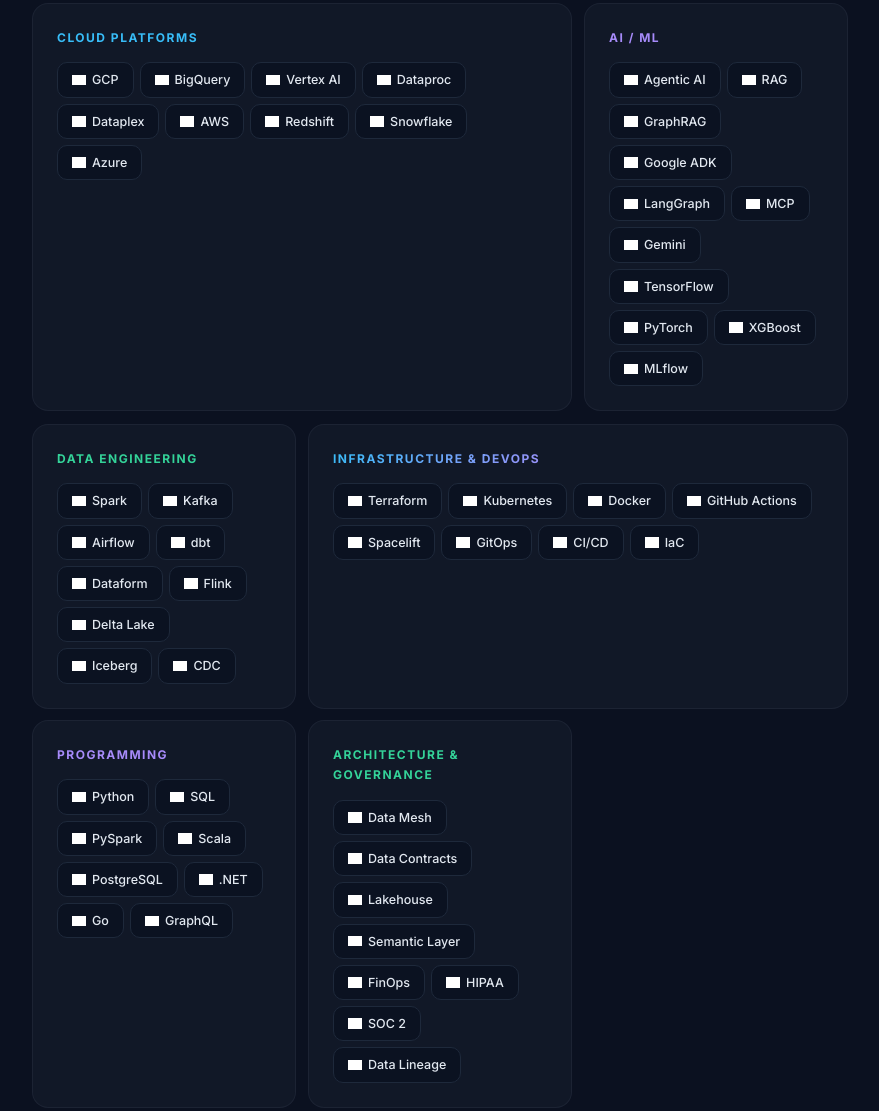
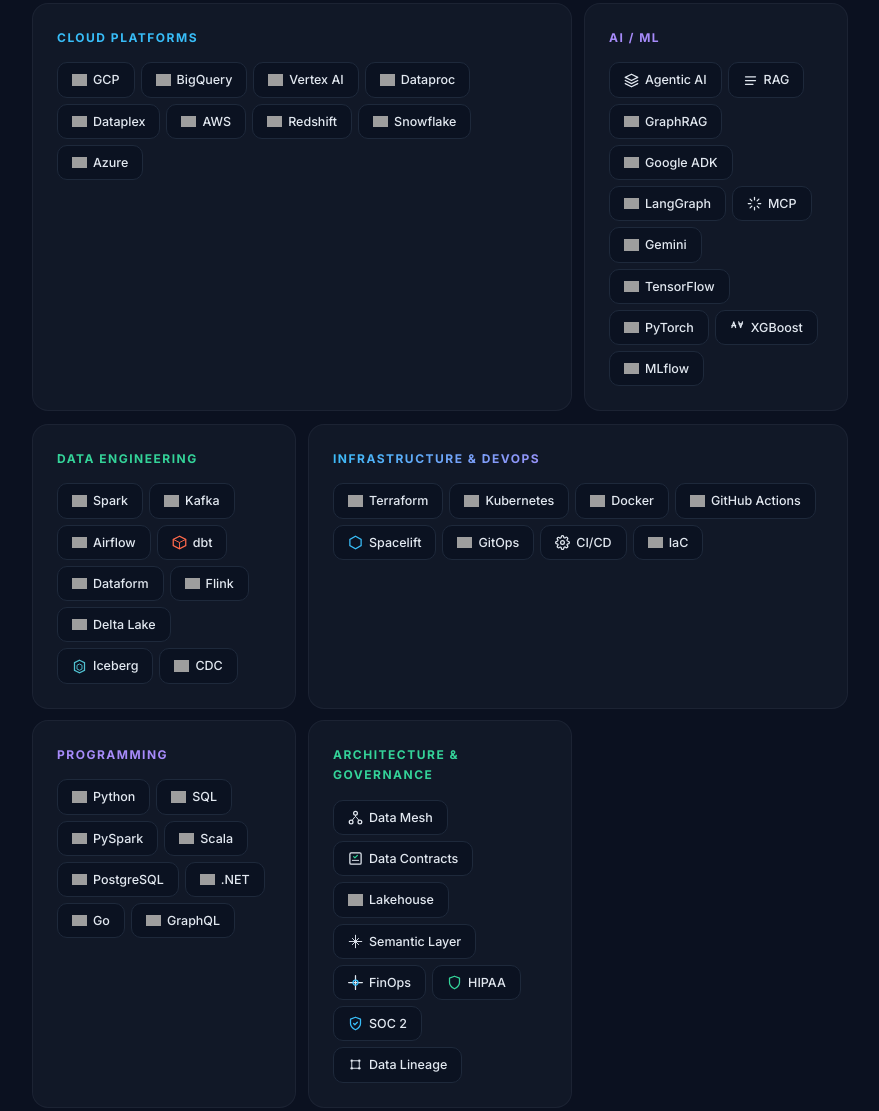
Before and after one commit to AnveshJarabani/portfolio, a plain HTML site: page index.html in a window 1280 px wide. Shown: the part 1939-3050 px from the top of the page, without its empty margins (384-1263 px from the left). Drawn offline with Linux system fonts and the light colour scheme; grey boxes are pictures that could not be loaded.

Commit message:
fix: replace broken icon URLs with inline SVGs and verified CDN links

```diff
--- a/index.html
+++ b/index.html
@@ -346,10 +346,15 @@ section:last-of-type::after { display: none; }
   transform: translateY(-1px);
 }
 .pill img {
-  width: 14px; height: 14px; object-fit: contain;
-  filter: grayscale(100%) brightness(1.8); transition: filter 0.3s;
+  width: 15px; height: 15px; object-fit: contain;
+  transition: transform 0.3s;
 }
-.pill:hover img { filter: none; }
+.pill:hover img { transform: scale(1.15); }
+.pill .gi {
+  width: 15px; height: 15px; flex-shrink: 0;
+  transition: transform 0.3s;
+}
+.pill:hover .gi { transform: scale(1.15); }
 
 /* ═══ EDUCATION ═══ */
 .edu-card {
@@ -742,12 +747,12 @@ footer a:hover { color: var(--accent); }
       <div class="bento-title">Cloud Platforms</div>
       <div class="pills">
         <span class="pill"><img src="https://cdn.jsdelivr.net/gh/devicons/devicon/icons/googlecloud/googlecloud-original.svg" alt="">GCP</span>
-        <span class="pill"><img src="https://cdn.simpleicons.org/googlebigquery/4285F4" alt="">BigQuery</span>
-        <span class="pill"><img src="https://cdn.simpleicons.org/googlecloud/4285F4" alt="">Vertex AI</span>
-        <span class="pill"><img src="https://cdn.simpleicons.org/googlecloud/4285F4" alt="">Dataproc</span>
-        <span class="pill"><img src="https://cdn.simpleicons.org/googlecloud/4285F4" alt="">Dataplex</span>
+        <span class="pill"><img src="https://cdn.jsdelivr.net/gh/devicons/devicon/icons/googlecloud/googlecloud-original.svg" alt="">BigQuery</span>
+        <span class="pill"><img src="https://cdn.jsdelivr.net/gh/devicons/devicon/icons/googlecloud/googlecloud-original.svg" alt="">Vertex AI</span>
+        <span class="pill"><img src="https://cdn.jsdelivr.net/gh/devicons/devicon/icons/googlecloud/googlecloud-original.svg" alt="">Dataproc</span>
+        <span class="pill"><img src="https://cdn.jsdelivr.net/gh/devicons/devicon/icons/googlecloud/googlecloud-original.svg" alt="">Dataplex</span>
         <span class="pill"><img src="https://cdn.jsdelivr.net/gh/devicons/devicon/icons/amazonwebservices/amazonwebservices-original-wordmark.svg" alt="">AWS</span>
-        <span class="pill"><img src="https://cdn.simpleicons.org/amazonredshift/8C4FFF" alt="">Redshift</span>
+        <span class="pill"><img src="https://cdn.jsdelivr.net/gh/devicons/devicon/icons/amazonwebservices/amazonwebservices-original-wordmark.svg" alt="">Redshift</span>
         <span class="pill"><img src="https://cdn.simpleicons.org/snowflake/29B5E8" alt="">Snowflake</span>
         <span class="pill"><img src="https://cdn.jsdelivr.net/gh/devicons/devicon/icons/azure/azure-original.svg" alt="">Azure</span>
       </div>
@@ -756,16 +761,16 @@ footer a:hover { color: var(--accent); }
     <div class="bento-card reveal" style="--d:60" data-color="purple">
       <div class="bento-title">AI / ML</div>
       <div class="pills">
-        <span class="pill"><img src="https://cdn.simpleicons.org/openai/ffffff" alt="">Agentic AI</span>
-        <span class="pill"><img src="https://cdn.simpleicons.org/openai/ffffff" alt="">RAG</span>
+        <span class="pill"><svg class="gi" viewBox="0 0 24 24"><path d="M12 2L2 7l10 5 10-5-10-5zM2 17l10 5 10-5M2 12l10 5 10-5" stroke="currentColor" fill="none" stroke-width="2" stroke-linecap="round" stroke-linejoin="round"/></svg>Agentic AI</span>
+        <span class="pill"><svg class="gi" viewBox="0 0 24 24"><path d="M4 6h16M4 12h16M4 18h12" stroke="currentColor" fill="none" stroke-width="2" stroke-linecap="round"/></svg>RAG</span>
         <span class="pill"><img src="https://cdn.simpleicons.org/neo4j/4581C3" alt="">GraphRAG</span>
         <span class="pill"><img src="https://cdn.simpleicons.org/google/4285F4" alt="">Google ADK</span>
         <span class="pill"><img src="https://cdn.simpleicons.org/langchain/1C3C3C" alt="">LangGraph</span>
-        <span class="pill"><img src="https://cdn.simpleicons.org/anthropic/ffffff" alt="">MCP</span>
+        <span class="pill"><svg class="gi" viewBox="0 0 24 24"><path d="M12 2v4m0 12v4M4.93 4.93l2.83 2.83m8.48 8.48l2.83 2.83M2 12h4m12 0h4M4.93 19.07l2.83-2.83m8.48-8.48l2.83-2.83" stroke="currentColor" fill="none" stroke-width="2" stroke-linecap="round"/></svg>MCP</span>
         <span class="pill"><img src="https://cdn.simpleicons.org/googlegemini/8E75B2" alt="">Gemini</span>
         <span class="pill"><img src="https://cdn.jsdelivr.net/gh/devicons/devicon/icons/tensorflow/tensorflow-original.svg" alt="">TensorFlow</span>
         <span class="pill"><img src="https://cdn.jsdelivr.net/gh/devicons/devicon/icons/pytorch/pytorch-original.svg" alt="">PyTorch</span>
-        <span class="pill"><img src="https://cdn.simpleicons.org/xgboost/189FDD" alt="">XGBoost</span>
+        <span class="pill"><svg class="gi" viewBox="0 0 24 24"><path d="M3 12l3-9 3 9m-6-3h6m5-6l3 9 3-9m-6 3h6" stroke="currentColor" fill="none" stroke-width="2" stroke-linecap="round" stroke-linejoin="round"/></svg>XGBoost</span>
         <span class="pill"><img src="https://cdn.simpleicons.org/mlflow/0194E2" alt="">MLflow</span>
       </div>
     </div>
@@ -776,12 +781,12 @@ footer a:hover { color: var(--accent); }
         <span class="pill"><img src="https://cdn.jsdelivr.net/gh/devicons/devicon/icons/apachespark/apachespark-original.svg" alt="">Spark</span>
         <span class="pill"><img src="https://cdn.jsdelivr.net/gh/devicons/devicon/icons/apachekafka/apachekafka-original.svg" alt="">Kafka</span>
         <span class="pill"><img src="https://cdn.jsdelivr.net/gh/devicons/devicon/icons/apacheairflow/apacheairflow-original.svg" alt="">Airflow</span>
-        <span class="pill"><img src="https://cdn.simpleicons.org/dbt/FF694B" alt="">dbt</span>
-        <span class="pill"><img src="https://cdn.simpleicons.org/googlecloud/4285F4" alt="">Dataform</span>
+        <span class="pill"><svg class="gi" viewBox="0 0 24 24"><path d="M12 2L2 7v10l10 5 10-5V7L12 2z" stroke="#FF694B" fill="none" stroke-width="2"/><path d="M12 12l10-5M12 12v10M12 12L2 7" stroke="#FF694B" fill="none" stroke-width="1.5"/></svg>dbt</span>
+        <span class="pill"><img src="https://cdn.jsdelivr.net/gh/devicons/devicon/icons/googlecloud/googlecloud-original.svg" alt="">Dataform</span>
         <span class="pill"><img src="https://cdn.simpleicons.org/apacheflink/E6526F" alt="">Flink</span>
-        <span class="pill"><img src="https://cdn.simpleicons.org/delta/003366" alt="">Delta Lake</span>
-        <span class="pill"><img src="https://cdn.simpleicons.org/apacheiceberg/4FC0D0" alt="">Iceberg</span>
-        <span class="pill"><img src="https://cdn.simpleicons.org/apachekafka/231F20" alt="">CDC</span>
+        <span class="pill"><img src="https://cdn.simpleicons.org/databricks/FF3621" alt="">Delta Lake</span>
+        <span class="pill"><svg class="gi" viewBox="0 0 24 24"><path d="M12 2l8 4v12l-8 4-8-4V6l8-4z" stroke="#4FC0D0" fill="none" stroke-width="2"/><path d="M12 8l4 2v6l-4 2-4-2v-6l4-2z" stroke="#4FC0D0" fill="none" stroke-width="1.5"/></svg>Iceberg</span>
+        <span class="pill"><img src="https://cdn.jsdelivr.net/gh/devicons/devicon/icons/apachekafka/apachekafka-original.svg" alt="">CDC</span>
       </div>
     </div>
 
@@ -792,9 +797,9 @@ footer a:hover { color: var(--accent); }
         <span class="pill"><img src="https://cdn.jsdelivr.net/gh/devicons/devicon/icons/kubernetes/kubernetes-plain.svg" alt="">Kubernetes</span>
         <span class="pill"><img src="https://cdn.jsdelivr.net/gh/devicons/devicon/icons/docker/docker-original.svg" alt="">Docker</span>
         <span class="pill"><img src="https://cdn.jsdelivr.net/gh/devicons/devicon/icons/githubactions/githubactions-original.svg" alt="">GitHub Actions</span>
-        <span class="pill"><img src="https://cdn.simpleicons.org/spacelift/172B4D" alt="">Spacelift</span>
+        <span class="pill"><svg class="gi" viewBox="0 0 24 24"><path d="M12 2l9 5v10l-9 5-9-5V7l9-5z" stroke="#38bdf8" fill="none" stroke-width="2"/></svg>Spacelift</span>
         <span class="pill"><img src="https://cdn.jsdelivr.net/gh/devicons/devicon/icons/git/git-original.svg" alt="">GitOps</span>
-        <span class="pill"><img src="https://cdn.simpleicons.org/circleci/343434" alt="">CI/CD</span>
+        <span class="pill"><svg class="gi" viewBox="0 0 24 24"><path d="M12 15a3 3 0 100-6 3 3 0 000 6z" stroke="currentColor" fill="none" stroke-width="2"/><path d="M19.4 15a1.65 1.65 0 00.33 1.82l.06.06a2 2 0 01-2.83 2.83l-.06-.06a1.65 1.65 0 00-1.82-.33 1.65 1.65 0 00-1 1.51V21a2 2 0 01-4 0v-.09A1.65 1.65 0 009 19.4a1.65 1.65 0 00-1.82.33l-.06.06a2 2 0 01-2.83-2.83l.06-.06A1.65 1.65 0 004.68 15a1.65 1.65 0 00-1.51-1H3a2 2 0 010-4h.09A1.65 1.65 0 004.6 9a1.65 1.65 0 00-.33-1.82l-.06-.06a2 2 0 012.83-2.83l.06.06A1.65 1.65 0 009 4.68a1.65 1.65 0 001-1.51V3a2 2 0 014 0v.09a1.65 1.65 0 001 1.51 1.65 1.65 0 001.82-.33l.06-.06a2 2 0 012.83 2.83l-.06.06A1.65 1.65 0 0019.4 9a1.65 1.65 0 001.51 1H21a2 2 0 010 4h-.09a1.65 1.65 0 00-1.51 1z" stroke="currentColor" fill="none" stroke-width="2" stroke-linecap="round" stroke-linejoin="round"/></svg>CI/CD</span>
         <span class="pill"><img src="https://cdn.jsdelivr.net/gh/devicons/devicon/icons/terraform/terraform-original.svg" alt="">IaC</span>
       </div>
     </div>
@@ -816,14 +821,14 @@ footer a:hover { color: var(--accent); }
     <div class="bento-card reveal" style="--d:300" data-color="green">
       <div class="bento-title">Architecture & Governance</div>
       <div class="pills">
-        <span class="pill"><img src="https://cdn.simpleicons.org/databricks/FF3621" alt="">Data Mesh</span>
-        <span class="pill"><img src="https://cdn.simpleicons.org/jsonwebtokens/ffffff" alt="">Data Contracts</span>
+        <span class="pill"><svg class="gi" viewBox="0 0 24 24"><circle cx="12" cy="5" r="3" stroke="currentColor" fill="none" stroke-width="2"/><circle cx="5" cy="19" r="3" stroke="currentColor" fill="none" stroke-width="2"/><circle cx="19" cy="19" r="3" stroke="currentColor" fill="none" stroke-width="2"/><path d="M12 8v3m-5 5l4-5m6 5l-4-5" stroke="currentColor" fill="none" stroke-width="1.5"/></svg>Data Mesh</span>
+        <span class="pill"><svg class="gi" viewBox="0 0 24 24"><rect x="3" y="3" width="18" height="18" rx="2" stroke="currentColor" fill="none" stroke-width="2"/><path d="M9 9l2 2 4-4" stroke="#34d399" fill="none" stroke-width="2" stroke-linecap="round" stroke-linejoin="round"/><path d="M7 15h10" stroke="currentColor" fill="none" stroke-width="1.5" stroke-linecap="round"/></svg>Data Contracts</span>
         <span class="pill"><img src="https://cdn.simpleicons.org/databricks/FF3621" alt="">Lakehouse</span>
-        <span class="pill"><img src="https://cdn.simpleicons.org/cube/7A77FF" alt="">Semantic Layer</span>
-        <span class="pill"><img src="https://cdn.simpleicons.org/googlecloud/4285F4" alt="">FinOps</span>
-        <span class="pill"><img src="https://cdn.simpleicons.org/shield/34d399" alt="">HIPAA</span>
-        <span class="pill"><img src="https://cdn.simpleicons.org/shield/38bdf8" alt="">SOC 2</span>
-        <span class="pill"><img src="https://cdn.simpleicons.org/lineage/ffffff" alt="">Data Lineage</span>
+        <span class="pill"><svg class="gi" viewBox="0 0 24 24"><path d="M12 2v20M2 12h20M7 7l10 10M17 7L7 17" stroke="currentColor" fill="none" stroke-width="1.5" stroke-linecap="round"/></svg>Semantic Layer</span>
+        <span class="pill"><svg class="gi" viewBox="0 0 24 24"><path d="M12 1v22M1 12h22" stroke="currentColor" fill="none" stroke-width="2" stroke-linecap="round"/><circle cx="12" cy="12" r="4" stroke="#38bdf8" fill="none" stroke-width="2"/></svg>FinOps</span>
+        <span class="pill"><svg class="gi" viewBox="0 0 24 24"><path d="M12 22s8-4 8-10V5l-8-3-8 3v7c0 6 8 10 8 10z" stroke="#34d399" fill="none" stroke-width="2" stroke-linejoin="round"/></svg>HIPAA</span>
+        <span class="pill"><svg class="gi" viewBox="0 0 24 24"><path d="M12 22s8-4 8-10V5l-8-3-8 3v7c0 6 8 10 8 10z" stroke="#38bdf8" fill="none" stroke-width="2" stroke-linejoin="round"/><path d="M9 12l2 2 4-4" stroke="#38bdf8" fill="none" stroke-width="2" stroke-linecap="round" stroke-linejoin="round"/></svg>SOC 2</span>
+        <span class="pill"><svg class="gi" viewBox="0 0 24 24"><circle cx="6" cy="6" r="2" fill="currentColor"/><circle cx="18" cy="6" r="2" fill="currentColor"/><circle cx="6" cy="18" r="2" fill="currentColor"/><circle cx="18" cy="18" r="2" fill="currentColor"/><path d="M6 8v8m12-8v8M8 6h8M8 18h8" stroke="currentColor" fill="none" stroke-width="1.5"/></svg>Data Lineage</span>
       </div>
     </div>
   </div>
```
